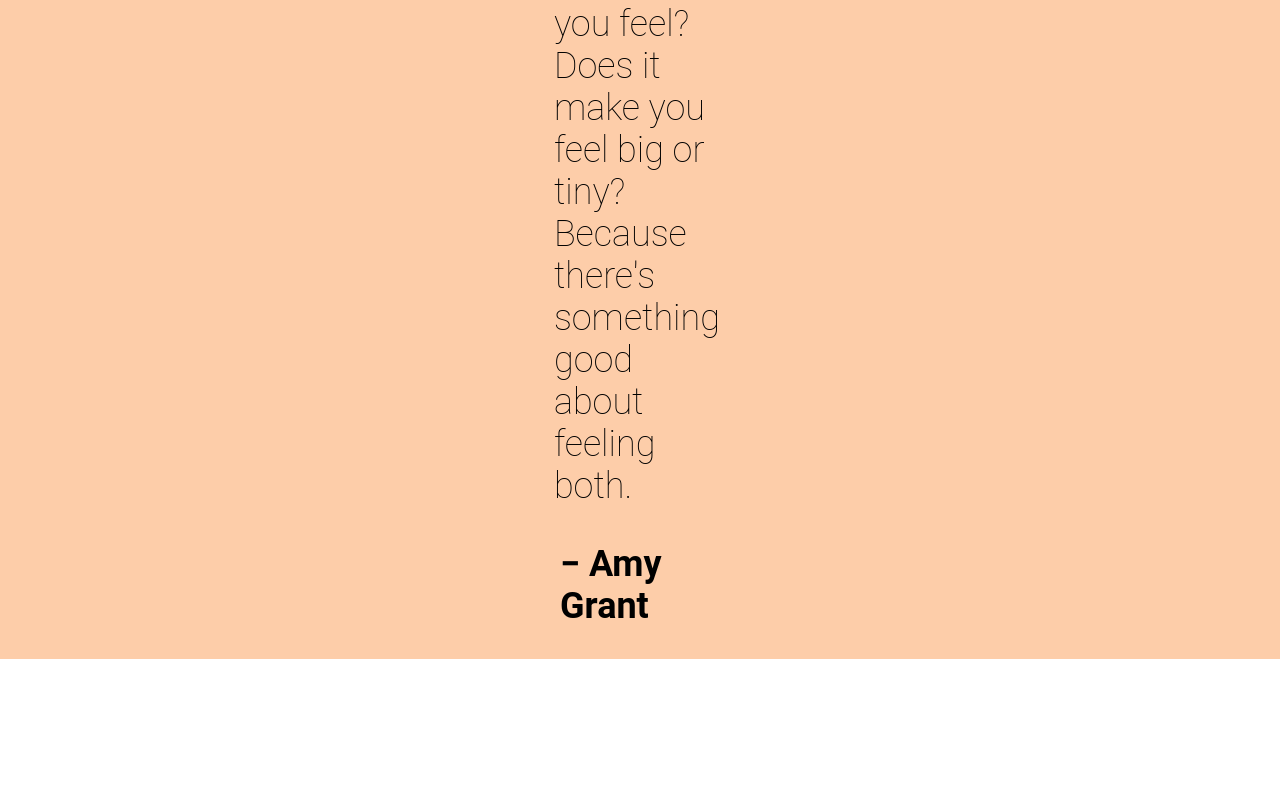
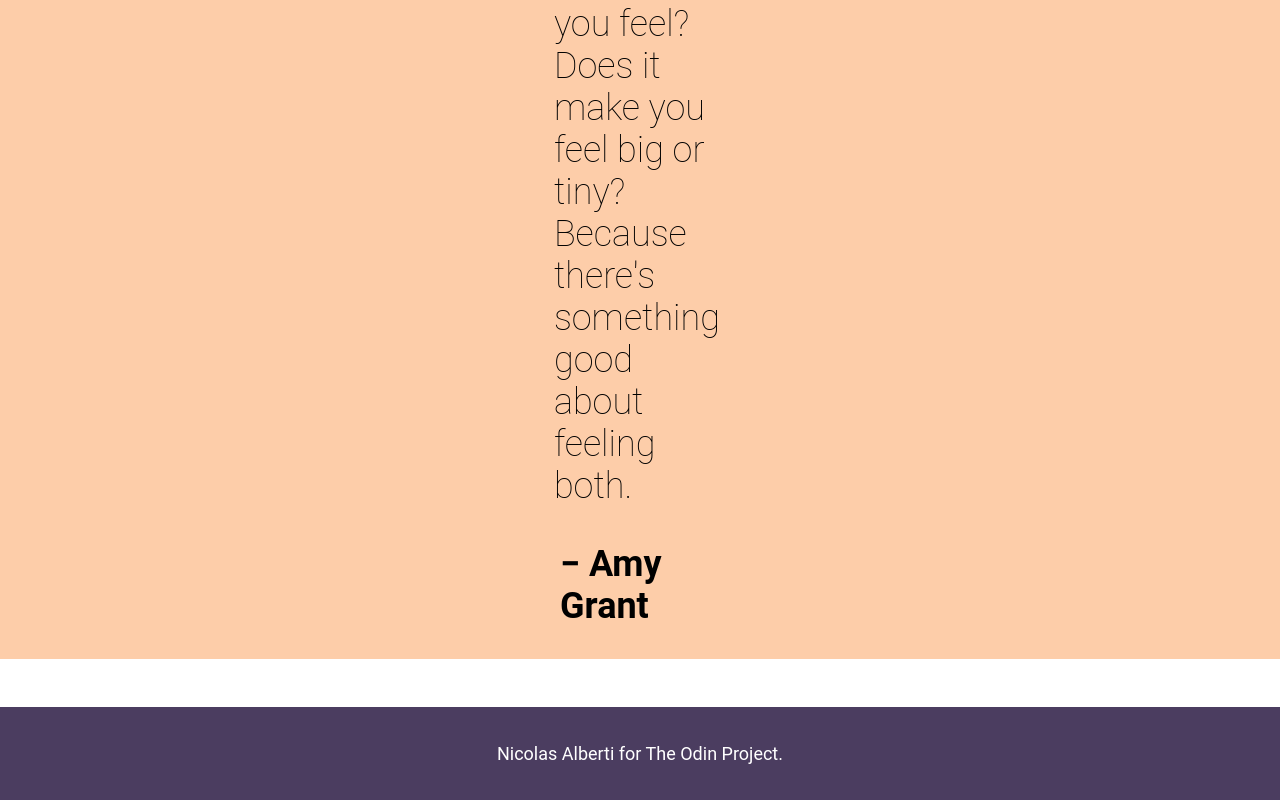
Before and after one commit to nicolasalberti00/top-landingpage, a plain HTML site: page index.html in a window 1280 px wide. Shown: the part 1423-2223 px from the top of the page. Before the commit the page ends 2130 px from the top, so only its background shows below. Drawn offline with Linux system fonts and the light colour scheme.

Commit message:
Added footer with credits.

```diff
--- a/index.html
+++ b/index.html
@@ -64,6 +64,8 @@
       <p class="quote-author">&minus; Amy Grant</p>
     </div>
     <div class="signup-box"></div>
-    <footer></footer>
+    <footer>
+      <p>Nicolas Alberti for The Odin Project.</p>
+    </footer>
   </body>
 </html>
--- a/style.css
+++ b/style.css
@@ -139,3 +139,13 @@ header {
   font-weight: bold;
   padding-top: 1em;
 }
+
+footer {
+  display: flex;
+  justify-content: center;
+  align-items: center;
+  font-size: 18px;
+  background-color: #4b3d60;
+  color: white;
+  padding: 2em 0;
+}
```
